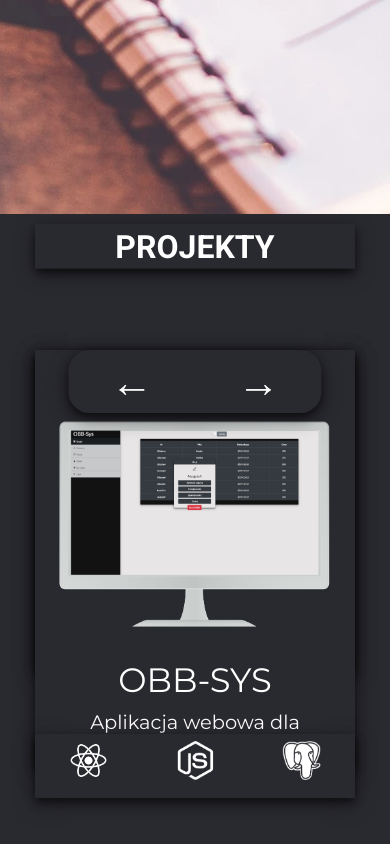
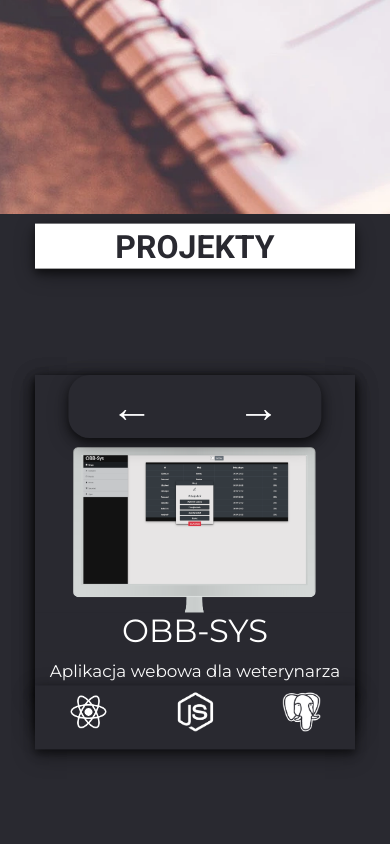
Before and after one commit to wojciechkubiak/my-site, a React (Create React App) app: page / in a window 390 px wide. Shown: the part 2343-3187 px from the top of the page. Built offline with nearby package versions, Linux system fonts and the light colour scheme.

Commit message:
Working header transformations (better than before)

```diff
--- a/src/App.js
+++ b/src/App.js
@@ -21,6 +21,7 @@ const App = (
   const [language, setLanguage] = useState(initLanguage);
   const [img, setImg] = useState(initImg);
   const [arrow, setArrow] = useState(initArrow);
+  const [scroll, setScroll] = useState(0);
 
   const imgSrc = ["uk-flag.jpg", "pl-flag.jpg"];
 
@@ -44,6 +45,17 @@ const App = (
     setArrow(value);
   };
 
+  window.addEventListener("scroll", function (event) {
+    setScroll(this.scrollY)
+
+    if(this.scrollY > 5) {
+      headerOn();
+    } else {
+      headerOff();
+      arrowHandler(false);
+    }
+  });
+
   return (
     <div className="App">
       <Header
@@ -51,11 +63,10 @@ const App = (
         headerOn={headerOn}
         headerOff={headerOff}
         arrowHandler={arrowHandler}
+        scrollPos={scroll}
         t={t}
       />
       <LandingPage
-        headerOn={headerOn}
-        headerOff={headerOff}
         arrowHandler={arrowHandler}
         t={t}
       />
@@ -73,7 +84,7 @@ const App = (
             onClick={languageHandler}
           />
       </button>
-      {arrow && (
+      {(arrow || scroll > 5) && (
         <Nav.Link href="#landing">
           {/* TODO zfixuj ją na topa i przewijaj do góry do landing po jej kliknięciu */}
           <MdKeyboardArrowUp
--- a/src/components/Contact/Contact.css
+++ b/src/components/Contact/Contact.css
@@ -1,6 +1,6 @@
 #contact {
   position: relative;
-  height: calc(101vh - 2em);
+  height: 100vh;
   background-image: url("./../../img/contact.webp");
   background-attachment: fixed;
   background-position: center;
--- a/src/components/Footer/Footer.css
+++ b/src/components/Footer/Footer.css
@@ -5,7 +5,7 @@
   background-color: #292930;
   padding-right: 1em;
   width: 100%;
-  height: 2em;
+  height: 3vh;
   font-family: 'Montserrat', sans-serif;
   font-weight: 400;
   box-shadow: 0 4px 8px 0 rgba(0, 0, 0, 0.5), 0 6px 20px 0 rgba(0, 0, 0, 0.4);
--- a/src/components/Header/Header.css
+++ b/src/components/Header/Header.css
@@ -53,7 +53,12 @@
   transition: 1s;
 }
 
+.navbar-toggler {
+  outline: none !important;
+}
+
 @media screen and (max-width: 1200px) {
+  /* overflow: hidden */
   .HeaderLink {
     font-size: 2.2vh !important;
     text-align: center;
--- a/src/components/LandingPage/LandingPage.css
+++ b/src/components/LandingPage/LandingPage.css
@@ -54,8 +54,8 @@
   position: fixed;
   top: 2vh;
   right: 2vh;
-  width: 4vw;
-  height: 4vw;
+  width: 5vw;
+  height: 5vw;
   z-index: 10;
 }
 
@@ -82,10 +82,11 @@
   }
 
   .arrow {
-    top: 1em;
-    right: 0.5em;
-    width: 8vh;
-    height: 8vh;
+    color: rgb(219, 131, 77);
+    top: 0em;
+    right: 0em;
+    width: 9vh;
+    height: 9vh;
   }
 }
 
--- a/src/components/LandingPage/LandingPage.js
+++ b/src/components/LandingPage/LandingPage.js
@@ -1,24 +1,12 @@
 import React from "react";
-import { useInView} from "react-intersection-observer";
 import "./LandingPage.css";
 
 const LandingPage = props => {
-  const [ref, inView] = useInView({
-    threshold: 0.65
-  });
-
-  const changeTransparency = () => {
-    inView ? props.headerOff() : props.headerOn();
-    inView ? props.arrowHandler() : props.arrowHandler(true);
-  };
-
   return (
     <div
       className="home"
-      ref={ref}
       id="landing"
       data-testid="Home"
-      onWheel={changeTransparency}
     >
       <div className="home--container">
         <h1>Wojciech Kubiak</h1>
--- a/src/components/Projects/Projects.css
+++ b/src/components/Projects/Projects.css
@@ -1,6 +1,6 @@
 #projects {
   position: relative;
-  height: 101vh;
+  height: 102vh;
   /* background-image: url("./../../img/projects.webp"); */
   background-color: #292930;
   background-attachment: fixed;
@@ -151,9 +151,9 @@
     width: 10em;
     top: 1em;
     left: 50%;
-    color: white;
+    color: #292930;
     transform: translate(-50%, -50%);
-    background-color: #292930;
+    background-color: white ;
   }
 
   .projects--container {
@@ -163,7 +163,7 @@
     padding: 0em;
     width: 10em;
     height: 10em;
-    top: 35vh;
+    top: 38vh;
   }
 
   .projects--technologies-container-alt {
@@ -183,27 +183,28 @@
   .projects--technologies-container {
     position: absolute;
     width: 10em;
-    height: 13em;
+    height: 11em;
     background-color: #292930;
     box-shadow: 0 4px 8px 0 rgba(0, 0, 0, 0.5), 0 6px 20px 0 rgba(0, 0, 0, 0.4);
   }
 
   .projects--subinfo > h3 {
     text-align: center;
-    font-size: 4vh;
+    font-size: 3.8vh;
     color: white;
+    background-color: #292930;
   }
 
   .projects--subinfo {
     box-shadow: none;
     background-color: #29293000;
     transform: translate(0%, 50%);
-    top: 1em;
+    top: 0em;
   }
 
   .projects--subinfo > p {
     text-align: center;
-    font-size: 2vh;
+    font-size: 2vh!important;
     margin-left: 0.5em;
     margin-right: 0.5em;
   }
@@ -219,8 +220,8 @@
   .projects--container-img {
     position: relative;
     top: 8vh;
-    width: 8.67em;
-    height: 6.72em;
+    width: 7.8em;
+    height: 6.0em;
   }
 
   .projects--btn-container {
@@ -234,7 +235,7 @@
   .projects--technologies-container-alt {
     height: 2em;
     bottom: 0em;
-    transform: translate(0%, 100%);
+    transform: translate(0%, 85%);
     z-index: 20;
     background-color: #292930;
     box-shadow: 0 4px 8px 0 rgba(0, 0, 0, 0.5), 0 6px 20px 0 rgba(0, 0, 0, 0.4);
--- a/src/index.css
+++ b/src/index.css
@@ -3,9 +3,14 @@ body {
   font-family: 'Montserrat', sans-serif;
   -webkit-font-smoothing: antialiased;
   -moz-osx-font-smoothing: grayscale;
-  overflow: hidden
 }
 
 code {
   font-family: 'Montserrat', sans-serif;
 }
+
+@media screen and (max-width: 900px) {
+  body {
+    overflow: hidden
+  }
+}
```
Also changed, not shown: src/App.css (+12 -0 lines).
